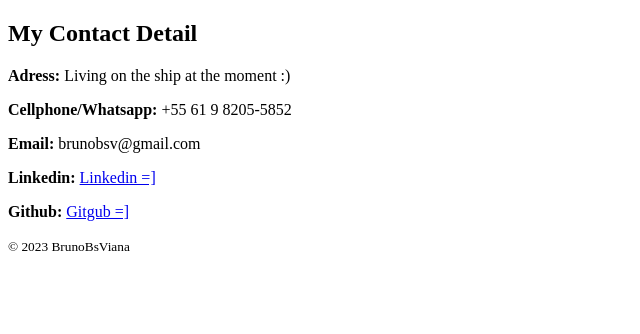
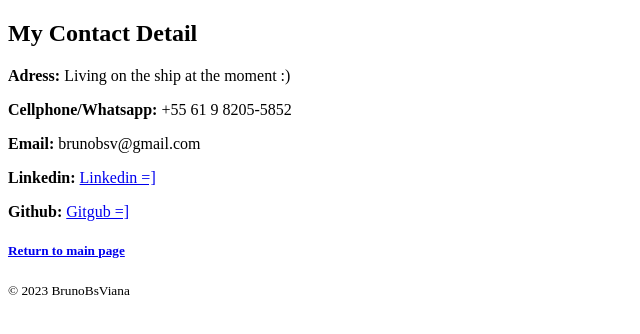
Before and after one commit to BrunoBsViana/capstone1, a plain HTML site: page public/contact.html in a window 1280 px wide. Shown: the whole page, without its empty margins (0-640 px from the left). Drawn offline with Linux system fonts and the light colour scheme.

Commit message:
Update contact.html

```diff
--- a/public/contact.html
+++ b/public/contact.html
@@ -11,6 +11,7 @@
     <p><b>Email:</b> brunobsv@gmail.com</p>
     <p><b>Linkedin:</b> <a href="https://www.linkedin.com/in/bruno-de-souza-viana-82178915a/">Linkedin =]</a></p>
     <p><b>Github:</b> <a href="https://github.com/BrunoBsViana">Gitgub =]</a></p>
+    <h5><a href="../index.html">Return to main page</a></h5>
     <footer>
         <p><small>© 2023 BrunoBsViana</small></p>
     </footer>
```
